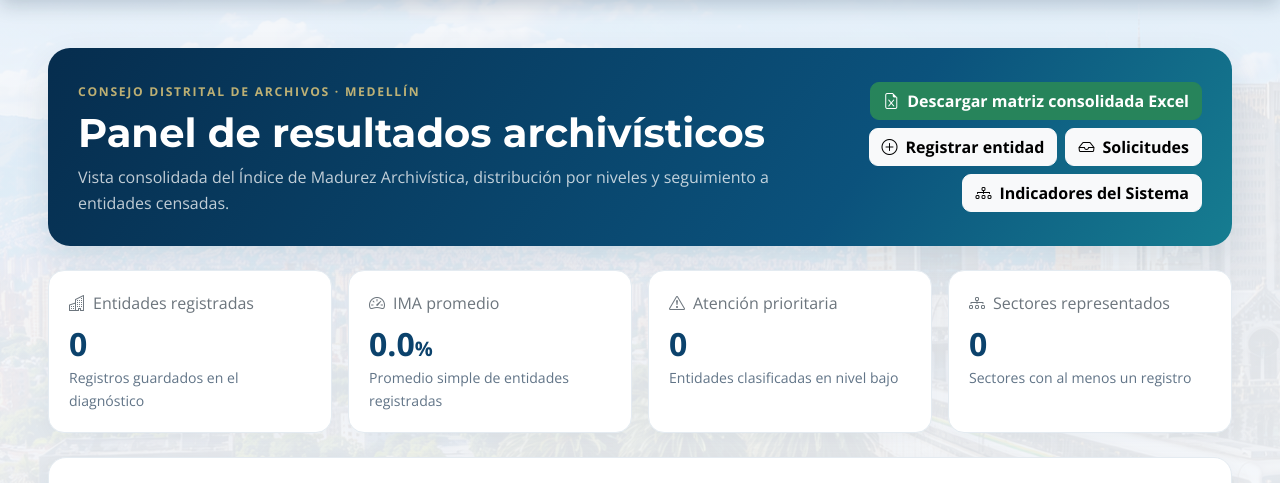
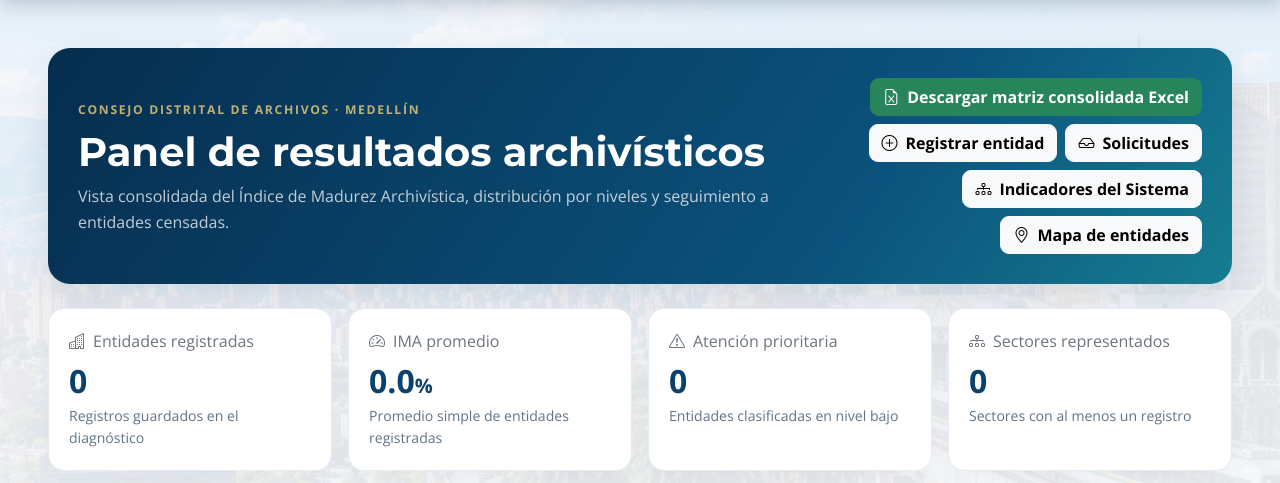
Before and after one commit to juancamilo0808-hash/diagnostico-archivistico-medellin, a Flask app: page /admin in a window 1280 px wide; the page is wider, and only the part inside the window is pictured. Shown: the part 113-596 px from the top of that part. Run offline with Flask 3, Linux system fonts and the light colour scheme; the visitor is signed in with stand-in values (Sample User, id 1); data that the repository does not hold is empty.

Commit message:
Update admin.html

```diff
--- a/templates/admin.html
+++ b/templates/admin.html
@@ -34,6 +34,7 @@
           <a href="{{ url_for('censo') }}" class="btn btn-light fw-bold"><i class="bi bi-plus-circle me-2"></i>Registrar entidad</a>
           <a href="{{ url_for('admin_solicitudes') }}" class="btn btn-light fw-bold"><i class="bi bi-inbox me-2"></i>Solicitudes</a>
           <a href="{{ url_for('admin_sistema_distrital') }}" class="btn btn-light fw-bold"><i class="bi bi-diagram-3 me-2"></i>Indicadores del Sistema</a>
+          <a href="{{ url_for('mapa_entidades') }}" class="btn btn-light fw-bold"><i class="bi bi-geo-alt me-2"></i>Mapa de entidades</a>
         </div>
       </div>
     </div>
```
